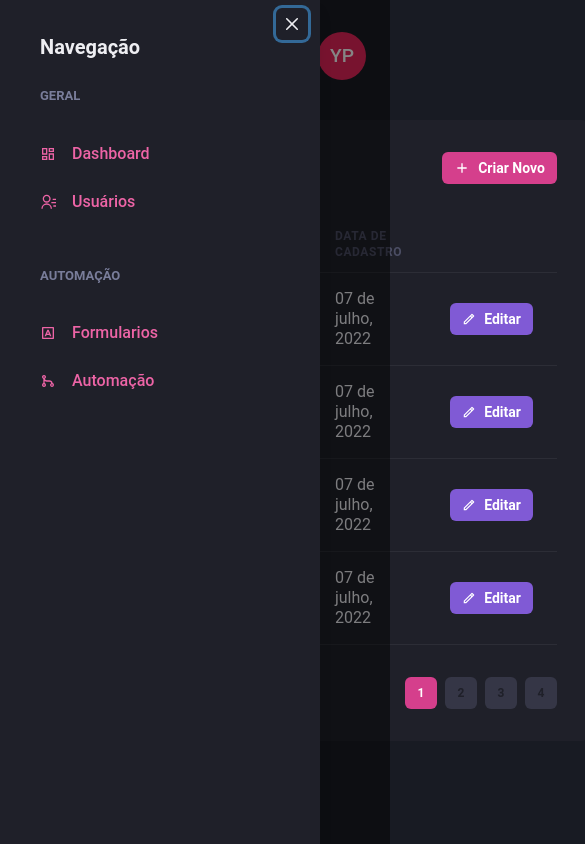
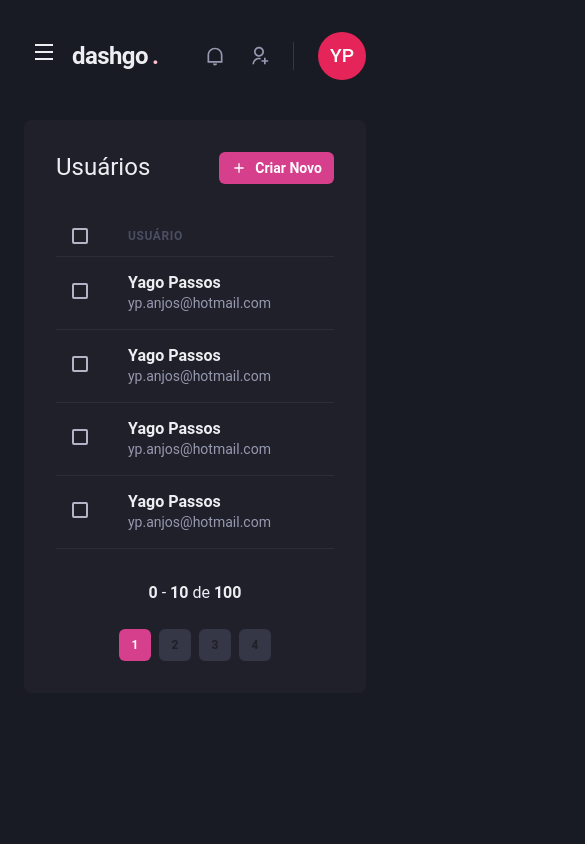
Before and after one commit to YagoPassos/Ignite-DashGo, a Next.js app in the folder dashgo/: page /users in a window 390 px wide. Shown: the whole page, 585 px wide, since content can reach past the window. Built offline with nearby package versions, Linux system fonts and the light colour scheme.

Commit message:
Responsivity upgraded

```diff
--- /dev/null
+++ b/dashgo/src/components/ActiveLink.tsx
@@ -0,0 +1,31 @@
+import Link, { LinkProps } from "next/link";
+import { useRouter } from "next/router";
+import { cloneElement, ReactElement } from "react";
+
+interface ActiveLinkProps extends LinkProps {
+    children: ReactElement
+    shouldMatchExactHref?: boolean
+}
+
+export function ActiveLink({ children, shouldMatchExactHref = false, ...rest }: ActiveLinkProps) {
+
+    const { asPath } = useRouter()
+
+    let isActive = false;
+
+    if (shouldMatchExactHref && (asPath === rest.href || asPath === rest.as)) {
+        isActive = true;
+    }
+
+    if (!shouldMatchExactHref && (asPath.startsWith(String(rest.href)) || asPath.startsWith(String(rest.as)))) {
+        isActive = true;
+    }
+
+    return (
+        <Link {...rest}>
+            {cloneElement(children, {
+                color: isActive ? 'pink.400' : 'gray.50'
+            })}
+        </Link>
+    )
+}
--- a/dashgo/src/components/Pagination/index.tsx
+++ b/dashgo/src/components/Pagination/index.tsx
@@ -4,7 +4,7 @@ import { PaginationItem } from "./PaginationItem";
 export function Pagination() {
     return (
         <Stack
-            direction='row'
+            direction={['column','row']}
             spacing='6'
             mt='8'
             justify='space-between'
--- a/dashgo/src/components/Sidebar/NavLink.tsx
+++ b/dashgo/src/components/Sidebar/NavLink.tsx
@@ -1,19 +1,21 @@
-import { Icon, Link, Text } from "@chakra-ui/react";
-import { ElementType,  } from "react";
+import { Icon, Link as ChakraLink, Text } from "@chakra-ui/react";
+import Link from "next/link";
+import { ElementType, } from "react";
+import { ActiveLink } from "../ActiveLink";
 
 interface NavLinkProps {
     icon: ElementType;
     children: string;
+    href: string;
 }
 
-export function NavLink({icon, children} : NavLinkProps) {
+export function NavLink({ icon, children, href, ...rest }: NavLinkProps) {
     return (
-        <>
-            <Link display="flex" alignItems="center" color='pink.400' py='1'>
+        <ActiveLink href={href} passHref>
+            <ChakraLink display="flex" alignItems="center" {...rest}>
                 <Icon as={icon} />
                 <Text ml='4' fontWeight='medium'>{children}</Text>
-            </Link>
-
-        </>
+            </ChakraLink>
+        </ActiveLink>
     )
 }
--- a/dashgo/src/components/Sidebar/SidebarNav.tsx
+++ b/dashgo/src/components/Sidebar/SidebarNav.tsx
@@ -8,13 +8,13 @@ export default function SidebarNav(){
     return (
         <Stack spacing='12' align='flex-start'>
             <NavSection title="GERAL">
-                <NavLink icon={RiDashboardLine} children='Dashboard' />
-                <NavLink icon={RiContactsLine} children='Usuários' />
+                <NavLink icon={RiDashboardLine} children='Dashboard' href="/dashboard"/>
+                <NavLink icon={RiContactsLine} children='Usuários' href="/users"/>
             </NavSection>
 
             <NavSection title="AUTOMAÇÃO">
-                <NavLink icon={RiInputMethodLine} children='Formularios' />
-                <NavLink icon={RiGitMergeLine} children='Automação' />
+                <NavLink icon={RiInputMethodLine} children='Formularios' href="/forms"/>
+                <NavLink icon={RiGitMergeLine} children='Automação'href="/automation" />
             </NavSection>
         </Stack>
     )
--- a/dashgo/src/components/Sidebar/index.tsx
+++ b/dashgo/src/components/Sidebar/index.tsx
@@ -4,6 +4,8 @@ import { useSidebarDrawer } from "../../contexts/SidebarDrawerContext";
 import SidebarNav from "./SidebarNav";
 
 export function Sidebar() {
+
+    const { isOpen, onClose} = useSidebarDrawer()
 
        const isDrawerSidebar = useBreakpointValue({
         base: true,
@@ -12,7 +14,7 @@ export function Sidebar() {
 
     if (isDrawerSidebar) {
         return (
-            <Drawer isOpen={true} placement='left' onClose={() => { }}>
+            <Drawer isOpen={isOpen} placement='left' onClose={onClose}>
                 <DrawerOverlay>
                     <DrawerContent bg="gray.800" p='4'>
                         <DrawerCloseButton />
--- a/dashgo/src/contexts/SidebarDrawerContext.tsx
+++ b/dashgo/src/contexts/SidebarDrawerContext.tsx
@@ -1,5 +1,6 @@
 import { useDisclosure, UseDisclosureReturn } from "@chakra-ui/react";
-import { createContext, ReactNode, useContext } from "react";
+import { useRouter } from "next/router";
+import { createContext, ReactNode, useContext, useEffect } from "react";
 
 interface SidebarDrawerProviderProps{
     children: ReactNode
@@ -13,6 +14,11 @@ const SidebarDrawerContext = createContext({} as SidebarDrawerContextProps)
 export function SidebarDrawerProvider({children} : SidebarDrawerProviderProps){
 
     const disclosure = useDisclosure()
+    const router = useRouter()
+
+    useEffect(()=>{
+        disclosure.onClose()
+    }, [router.asPath])
 
     return(
         <SidebarDrawerContext.Provider value={disclosure}>
--- a/dashgo/src/pages/dashboard.tsx
+++ b/dashgo/src/pages/dashboard.tsx
@@ -69,7 +69,7 @@ export default function Dashboard() {
                 <Sidebar />
                 <SimpleGrid flex='1' gap='4' minChildWidth='320px'>
                     <Box
-                        p='8'
+                        p={['6', '8']}
                         bg='gray.800'
                         borderRadius={8}
                         pb='4'
--- a/dashgo/src/pages/users/index.tsx
+++ b/dashgo/src/pages/users/index.tsx
@@ -1,10 +1,17 @@
-import { Box, Button, Checkbox, Flex, Heading, Icon, Table, Tbody, Td, Text, Th, Thead, Tr } from "@chakra-ui/react";
+import { Box, Button, Checkbox, Flex, Heading, Icon, Table, Tbody, Td, Text, Th, Thead, Tr, useBreakpoint, useBreakpointValue } from "@chakra-ui/react";
+import Link from "next/link";
 import { RiAddLine, RiPencilLine } from "react-icons/ri";
 import Header from "../../components/Header";
 import { Pagination } from "../../components/Pagination";
 import { Sidebar } from "../../components/Sidebar";
 
 export default function UserList() {
+
+    const isWideVersion = useBreakpointValue({
+        base: false,
+        lg: true
+    })
+
     return (
         <Box>
             <Header />
@@ -17,25 +24,27 @@ export default function UserList() {
                             Usuários
                         </Heading>
 
-                        <Button as='a' size='sm' fontSize='sm' colorScheme='pink' leftIcon={<Icon as={RiAddLine} fontSize='16' />} >
-                            Criar Novo
-                        </Button>
+                        <Link href='/users/create' passHref>
+                            <Button as='a' size='sm' fontSize='sm' colorScheme='pink' leftIcon={<Icon as={RiAddLine} fontSize='16' />} >
+                                Criar Novo
+                            </Button>
+                        </Link>
                     </Flex>
 
                     <Table colorScheme='whiteAlpha'>
                         <Thead>
                             <Tr>
-                                <Th px='6' color='gray.300' width='8'>
+                                <Th px={['4', '4', '6']} color='gray.300' width='8'>
                                     <Checkbox colorScheme='pink' />
                                 </Th>
                                 <Th>Usuário</Th>
-                                <Th>Data de cadastro</Th>
-                                <Th width='8'></Th>
+                                {isWideVersion && <Th>Data de cadastro</Th>}
+                                {/* <Th width='8'></Th> */}
                             </Tr>
                         </Thead>
                         <Tbody>
                             <Tr>
-                                <Td px='6'>
+                                <Td px={['4', '4', '6']}>
                                     <Checkbox colorScheme='pink' />
                                 </Td>
                                 <Td>
@@ -44,15 +53,15 @@ export default function UserList() {
                                         <Text fontSize='sm' color='gray.300'>yp.anjos@hotmail.com</Text>
                                     </Box>
                                 </Td>
-                                <Td>07 de julho, 2022</Td>
-                                <Td>
+                                {isWideVersion && <Td>07 de julho, 2022</Td>}
+                                {/* <Td>
                                     <Button as='a' size='sm' fontSize='sm' colorScheme='purple' leftIcon={<Icon as={RiPencilLine} />} >
-                                        Editar
+                                        {isWideVersion ? 'Editar' : ''}
                                     </Button>
-                                </Td>
+                                </Td> */}
                             </Tr>
                             <Tr>
-                                <Td px='6'>
+                                <Td px={['4', '4', '6']}>
                                     <Checkbox colorScheme='pink' />
                                 </Td>
                                 <Td>
@@ -61,15 +70,15 @@ export default function UserList() {
                                         <Text fontSize='sm' color='gray.300'>yp.anjos@hotmail.com</Text>
                                     </Box>
                                 </Td>
-                                <Td>07 de julho, 2022</Td>
-                                <Td>
+                                {isWideVersion && <Td>07 de julho, 2022</Td>}
+                                {/* <Td>
                                     <Button as='a' size='sm' fontSize='sm' colorScheme='purple' leftIcon={<Icon as={RiPencilLine} />} >
-                                        Editar
+                                        {isWideVersion ? 'Editar' : ''}
                                     </Button>
-                                </Td>
+                                </Td> */}
                             </Tr>
                             <Tr>
-                                <Td px='6'>
+                                <Td px={['4', '4', '6']}>
                                     <Checkbox colorScheme='pink' />
                                 </Td>
                                 <Td>
@@ -78,15 +87,15 @@ export default function UserList() {
                                         <Text fontSize='sm' color='gray.300'>yp.anjos@hotmail.com</Text>
                                     </Box>
                                 </Td>
-                                <Td>07 de julho, 2022</Td>
-                                <Td>
+                                {isWideVersion && <Td>07 de julho, 2022</Td>}
+                                {/* <Td>
                                     <Button as='a' size='sm' fontSize='sm' colorScheme='purple' leftIcon={<Icon as={RiPencilLine} />} >
-                                        Editar
+                                        {isWideVersion ? 'Editar' : ''}
                                     </Button>
-                                </Td>
+                                </Td> */}
                             </Tr>
                             <Tr>
-                                <Td px='6'>
+                                <Td px={['4', '4', '6']}>
                                     <Checkbox colorScheme='pink' />
                                 </Td>
                                 <Td>
@@ -95,17 +104,17 @@ export default function UserList() {
                                         <Text fontSize='sm' color='gray.300'>yp.anjos@hotmail.com</Text>
                                     </Box>
                                 </Td>
-                                <Td>07 de julho, 2022</Td>
-                                <Td>
+                                {isWideVersion && <Td>07 de julho, 2022</Td>}
+                                {/* <Td>
                                     <Button as='a' size='sm' fontSize='sm' colorScheme='purple' leftIcon={<Icon as={RiPencilLine} />} >
-                                        Editar
+                                        {isWideVersion ? 'Editar' : ''}
                                     </Button>
-                                </Td>
+                                </Td> */}
                             </Tr>
                         </Tbody>
                     </Table>
 
-                    <Pagination/>
+                    <Pagination />
                 </Box>
             </Flex>
         </Box>
```
Also changed, not shown: dashgo/src/pages/index.tsx (+6 -4 lines), dashgo/src/pages/users/create.tsx (+8 -5 lines).
